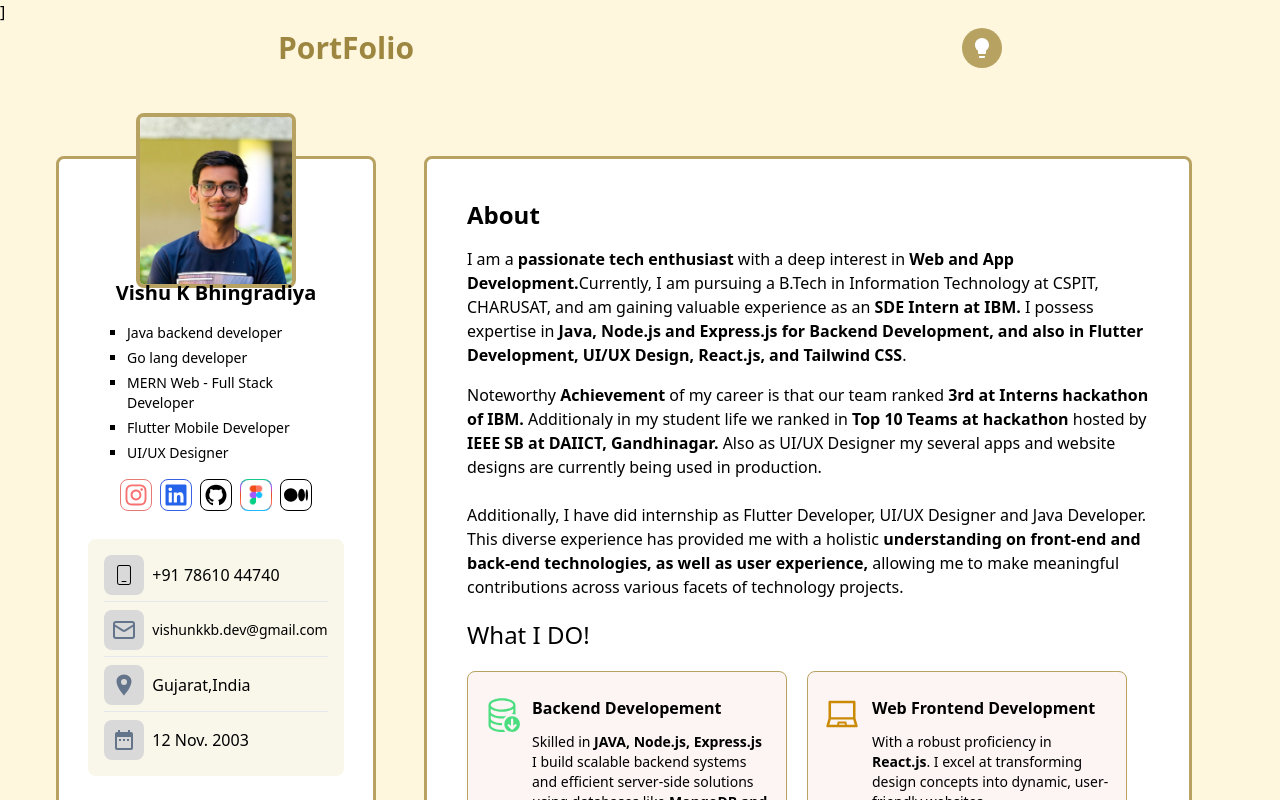
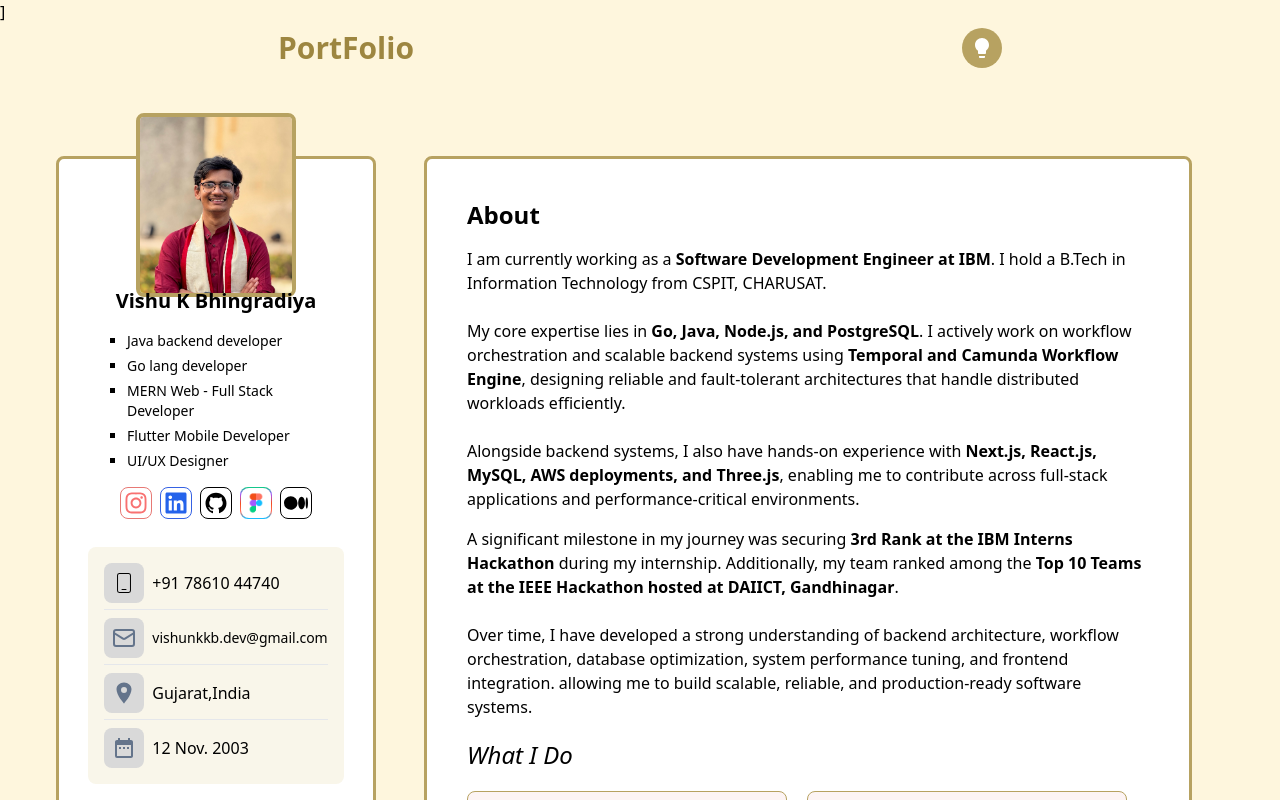
Before and after one commit to Vishuvishu/PortFolioWebsite-React, a React (Vite) app: page / in a window 1280 px wide. Built offline with nearby package versions, Linux system fonts and the light colour scheme.

Commit message:
enhanced

```diff
--- a/src/Components/About.jsx
+++ b/src/Components/About.jsx
@@ -4,95 +4,294 @@
 import { AiOutlineLaptop } from "react-icons/ai";
 import { BiLogoFlutter } from "react-icons/bi";
 
-
-import "../Components/Global.css"
+import "../Components/Global.css";
 
 const About = ({ bgcolor, darkmode }) => {
   return (
     <>
-      <div className=" ml-10 mr-10 mb-10">
-        <div className={`border-solid border-[3px] ${darkmode === "dark" ? "bg-black border-[#4B3D10]" : "bg-white border-[#B7A261]"
-          } p-10 rounded-lg`}>
-          <h1 className={`text-2xl font-bold ${bgcolor === "white" ? "text-black" : "text-white"}`} >About</h1>
-          <p className="my-4  "
-            style={{ color: `${bgcolor === "white" ? "#000000" : "#A6A6A6"}` }}
+      <div className="ml-10 mr-10 mb-10">
+        <div
+          className={`border-solid border-[3px] ${
+            darkmode === "dark"
+              ? "bg-black border-[#4B3D10]"
+              : "bg-white border-[#B7A261]"
+          } p-10 rounded-lg`}
+        >
+          <h1
+            className={`text-2xl font-bold ${
+              bgcolor === "white" ? "text-black" : "text-white"
+            }`}
           >
-            I am a <span className={`font-bold ${bgcolor === "white" ? "text-black" : "text-white"}`}> passionate tech enthusiast </span>with a deep interest in <span className={`font-bold ${bgcolor === "white" ? "text-black" : "text-white"}`}> Web and App Development.</span>
-            Currently, I am pursuing a B.Tech in Information Technology at CSPIT, CHARUSAT,
-            and am gaining valuable experience as an  <span className={`font-bold ${bgcolor === "white" ? "text-black" : "text-white"}`}>SDE Intern at IBM.</span> I possess expertise in <span className={`font-bold ${bgcolor === "white" ? "text-black" : "text-white"}`}> Java, Node.js and Express.js for Backend Development, and also in Flutter Development, UI/UX Design, React.js, and Tailwind CSS</span>.
-            <br />{" "}
+            About
+          </h1>
+
+          {/* Main Intro */}
+          <p
+            className="my-4"
+            style={{
+              color: `${bgcolor === "white" ? "#000000" : "#A6A6A6"}`,
+            }}
+          >
+            I am currently working as a{" "}
+            <span
+              className={`font-bold ${
+                bgcolor === "white" ? "text-black" : "text-white"
+              }`}
+            >
+              Software Development Engineer at IBM
+            </span>
+            .
+            I hold a B.Tech in Information Technology from CSPIT, CHARUSAT.
+            <br />
+            <br />
+            My core expertise lies in{" "}
+            <span
+              className={`font-bold ${
+                bgcolor === "white" ? "text-black" : "text-white"
+              }`}
+            >
+              Go, Java, Node.js, and PostgreSQL
+            </span>
+            . I actively work on workflow orchestration and scalable backend
+            systems using{" "}
+            <span
+              className={`font-bold ${
+                bgcolor === "white" ? "text-black" : "text-white"
+              }`}
+            >
+              Temporal and Camunda Workflow Engine
+            </span>
+            , designing reliable and fault-tolerant architectures that
+            handle distributed workloads efficiently.
+            <br />
+            <br />
+            Alongside backend systems, I also have hands-on experience with{" "}
+            <span
+              className={`font-bold ${
+                bgcolor === "white" ? "text-black" : "text-white"
+              }`}
+            >
+              Next.js, React.js, MySQL, AWS deployments, and Three.js
+            </span>
+            , enabling me to contribute across full-stack applications and
+            performance-critical environments.
           </p>
 
+          {/* Achievements */}
           <p
-            style={{ color: `${bgcolor === "white" ? "#000000" : "#A6A6A6"}` }}
+            style={{
+              color: `${bgcolor === "white" ? "#000000" : "#A6A6A6"}`,
+            }}
           >
-            Noteworthy <span className={`font-bold ${bgcolor === "white" ? "text-black" : "text-white"}`}> Achievement </span> of my career is that our team ranked <span className={`font-bold ${bgcolor === "white" ? "text-black" : "text-white"}`}> 3rd at Interns hackathon of IBM.</span> Additionaly in my student life we ranked in <span className={`font-bold ${bgcolor === "white" ? "text-black" : "text-white"}`}> Top 10 Teams at hackathon </span> hosted by <span className={`font-bold ${bgcolor === "white" ? "text-black" : "text-white"}`}> IEEE SB at DAIICT, Gandhinagar. </span>Also as UI/UX Designer my several apps and website designs are currently being used in production.
-            <br /><br />{" "}
-            Additionally, I have did internship as Flutter Developer, UI/UX Designer and Java Developer.
-            <br />This diverse experience has provided me with a holistic <span className={`font-bold ${bgcolor === "white" ? "text-black" : "text-white"}`}>understanding on front-end and back-end technologies, as well as user experience,</span> allowing me to make meaningful contributions across various facets of technology projects.
+            A significant milestone in my journey was securing{" "}
+            <span
+              className={`font-bold ${
+                bgcolor === "white" ? "text-black" : "text-white"
+              }`}
+            >
+              3rd Rank at the IBM Interns Hackathon
+            </span>{" "}
+            during my internship. Additionally, my team ranked among the{" "}
+            <span
+              className={`font-bold ${
+                bgcolor === "white" ? "text-black" : "text-white"
+              }`}
+            >
+              Top 10 Teams at the IEEE Hackathon hosted at DAIICT,
+              Gandhinagar
+            </span>
+            .
+            <br />
+            <br />
+            Over time, I have developed a strong understanding of backend
+            architecture, workflow orchestration, database optimization,
+            system performance tuning, and frontend integration. allowing
+            me to build scalable, reliable, and production-ready software
+            systems.
           </p>
-          <h1 className="text-2xl my-5 font-italic"
-            style={{ color: `${bgcolor === "white" ? "#000000" : "white"}` }}
-          >What I DO!</h1>
 
-          <div className="flex gap-5 flex-wrap ">
+          <h1
+            className="text-2xl my-5 italic"
+            style={{
+              color: `${bgcolor === "white" ? "#000000" : "white"}`,
+            }}
+          >
+            What I Do
+          </h1>
 
-            <div className="  w-80 flex gap-3 p-4 rounded-lg" style={{ background: `${bgcolor === "white" ? "#FDF4F4" : "#60594B"}`, border: `${bgcolor === "white" ? "1px solid #B7A261" : "1px solid #60594B"}` }}>
+          <div className="flex gap-5 flex-wrap">
+            {/* Backend */}
+            <div
+              className="w-80 flex gap-3 p-4 rounded-lg"
+              style={{
+                background: `${
+                  bgcolor === "white" ? "#FDF4F4" : "#60594B"
+                }`,
+                border: `${
+                  bgcolor === "white"
+                    ? "1px solid #B7A261"
+                    : "1px solid #60594B"
+                }`,
+              }}
+            >
               <div>
                 <BsDatabaseDown className="text-4xl my-2 text-green-400" />
               </div>
               <div className="flex flex-col gap-1">
-                <h1 className={`font-bold my-2 ${bgcolor === "white" ? "text-black" : "text-white"}`}>Backend Developement</h1>
-                <p className="text-sm"
-                  style={{ color: `${bgcolor === "white" ? "#000000" : "#A6A6A6"}` }}
+                <h1
+                  className={`font-bold my-2 ${
+                    bgcolor === "white" ? "text-black" : "text-white"
+                  }`}
                 >
-                  Skilled in <span className="font-bold">JAVA, Node.js, Express.js </span> I build scalable backend systems and efficient server-side solutions using databases like  <span className="font-bold">MongoDB and MySQL</span> for dynamic applications.                </p>
+                  Backend Development
+                </h1>
+                <p
+                  className="text-sm"
+                  style={{
+                    color: `${
+                      bgcolor === "white" ? "#000000" : "#A6A6A6"
+                    }`,
+                  }}
+                >
+                  Designing scalable backend services using{" "}
+                  <span className="font-bold">
+                    Go, Java, Node.js, and PostgreSQL
+                  </span>
+                  . Experienced in workflow orchestration with{" "}
+                  <span className="font-bold">
+                    Temporal and Camunda
+                  </span>
+                  , building fault-tolerant and high-performance systems.
+                </p>
               </div>
             </div>
 
-            <div className="  w-80 flex gap-3 p-4 rounded-lg" style={{ background: `${bgcolor === "white" ? "#FDF4F4" : "#60594B"}`, border: `${bgcolor === "white" ? "1px solid #B7A261" : "1px solid #60594B"}` }}>
+            {/* Frontend */}
+            <div
+              className="w-80 flex gap-3 p-4 rounded-lg"
+              style={{
+                background: `${
+                  bgcolor === "white" ? "#FDF4F4" : "#60594B"
+                }`,
+                border: `${
+                  bgcolor === "white"
+                    ? "1px solid #B7A261"
+                    : "1px solid #60594B"
+                }`,
+              }}
+            >
               <div>
                 <AiOutlineLaptop className="text-4xl my-2 text-yellow-600" />
               </div>
               <div className="flex flex-col gap-1">
-                <h1 className={`font-bold my-2 ${bgcolor === "white" ? "text-black" : "text-white"}`}>Web Frontend Development</h1>
-                <p className="text-sm"
-                  style={{ color: `${bgcolor === "white" ? "#000000" : "#A6A6A6"}` }}
+                <h1
+                  className={`font-bold my-2 ${
+                    bgcolor === "white" ? "text-black" : "text-white"
+                  }`}
                 >
-                  With a robust proficiency in <span className="font-bold">React.js</span>. I excel at transforming design concepts into dynamic, user-friendly websites.
+                  Modern Web Development
+                </h1>
+                <p
+                  className="text-sm"
+                  style={{
+                    color: `${
+                      bgcolor === "white" ? "#000000" : "#A6A6A6"
+                    }`,
+                  }}
+                >
+                  Building responsive and dynamic web applications using{" "}
+                  <span className="font-bold">
+                    React.js, Next.js, Tailwind CSS, and Three.js
+                  </span>
+                  , with deployment experience on AWS.
                 </p>
               </div>
             </div>
 
-            <div className="  w-80 flex gap-3 p-4 rounded-lg" style={{ background: `${bgcolor === "white" ? "#FDF4F4" : "#60594B"}`, border: `${bgcolor === "white" ? "1px solid #B7A261" : "1px solid #60594B"}` }}>
+            {/* UI/UX */}
+            <div
+              className="w-80 flex gap-3 p-4 rounded-lg"
+              style={{
+                background: `${
+                  bgcolor === "white" ? "#FDF4F4" : "#60594B"
+                }`,
+                border: `${
+                  bgcolor === "white"
+                    ? "1px solid #B7A261"
+                    : "1px solid #60594B"
+                }`,
+              }}
+            >
               <div>
                 <LiaSwatchbookSolid className="text-4xl my-2 text-purple-600" />
               </div>
               <div className="flex flex-col gap-1">
-                <h1 className={`font-bold my-2 ${bgcolor === "white" ? "text-black" : "text-white"}`}>UI/UX Designing</h1>
-                <p className="text-sm"
-                  style={{ color: `${bgcolor === "white" ? "#000000" : "#A6A6A6"}` }}
+                <h1
+                  className={`font-bold my-2 ${
+                    bgcolor === "white" ? "text-black" : "text-white"
+                  }`}
                 >
-                  With strong expertise in UI/UX design, I excel at creating <span className="font-bold">intuitive and visually engaging user experiences,</span> translating user needs into seamless, impactful Designs.                </p>
+                  UI/UX Designing
+                </h1>
+                <p
+                  className="text-sm"
+                  style={{
+                    color: `${
+                      bgcolor === "white" ? "#000000" : "#A6A6A6"
+                    }`,
+                  }}
+                >
+                  Creating intuitive, visually engaging user experiences by
+                  translating complex requirements into clean and impactful
+                  interface designs.
+                </p>
               </div>
             </div>
 
-            <div className="  w-80 flex gap-3 p-4 rounded-lg" style={{ background: `${bgcolor === "white" ? "#FDF4F4" : "#60594B"}`, border: `${bgcolor === "white" ? "1px solid #B7A261" : "1px solid #60594B"}` }}>
+            {/* Flutter */}
+            <div
+              className="w-80 flex gap-3 p-4 rounded-lg"
+              style={{
+                background: `${
+                  bgcolor === "white" ? "#FDF4F4" : "#60594B"
+                }`,
+                border: `${
+                  bgcolor === "white"
+                    ? "1px solid #B7A261"
+                    : "1px solid #60594B"
+                }`,
+              }}
+            >
               <div>
                 <BiLogoFlutter className="text-4xl my-2 text-blue-500" />
               </div>
               <div className="flex flex-col gap-1">
-                <h1 className={`font-bold my-2 ${bgcolor === "white" ? "text-black" : "text-white"}`}>Flutter App Development</h1>
-                <p className="text-sm"
-                  style={{ color: `${bgcolor === "white" ? "#000000" : "#A6A6A6"}` }}
+                <h1
+                  className={`font-bold my-2 ${
+                    bgcolor === "white" ? "text-black" : "text-white"
+                  }`}
                 >
-                  Proficient in <span className="font-bold">Flutter and Firebase,</span> I build cross-platform, high-performance mobile apps with real-time data and seamless backend integration.                             </p>
+                  Flutter App Development
+                </h1>
+                <p
+                  className="text-sm"
+                  style={{
+                    color: `${
+                      bgcolor === "white" ? "#000000" : "#A6A6A6"
+                    }`,
+                  }}
+                >
+                  Developing cross-platform mobile applications using{" "}
+                  <span className="font-bold">
+                    Flutter and Firebase
+                  </span>
+                  , focusing on performance, real-time data, and seamless
+                  backend integration.
+                </p>
               </div>
             </div>
           </div>
         </div>
-
-
       </div>
     </>
   );
--- a/src/Components/Experiance.jsx
+++ b/src/Components/Experiance.jsx
@@ -27,6 +27,9 @@
   ibm1: [
     "Developed import/export capabilities within the DSL, allowing exported models to be re-imported by other tenants",
     "Optimized performance for orchestration engine",
+    "Implemented temporal with the hybrid DSL based approach to enable dynamic workflow execution",
+    "Designed and implemented dynamic + hybrid workflow execution using Temporal and custom DSL",
+    "developed temporal engine and worker as microservices using Java and Go, with REST and gRPC APIs for workflow management",
   ],
   ibm2: [
     "Evaluated Temporal as alternate workflow orchestration engine",
@@ -138,8 +141,12 @@
         </div>
 
         {/* Experience Section */}
-        <h1 className={`text-2xl font-bold mb-6 ${textColor}`}>Experience</h1>
-        <div className="flex flex-col gap-5">
+<h1 className={`text-2xl font-bold mb-6 ${textColor}`}>
+  Experience
+  <span className="block text-sm font-normal mt-1 opacity-70">
+    Click on the role to see my contribution
+  </span>
+</h1>        <div className="flex flex-col gap-5">
           {renderCompany("ibm1", ibmLogo, "IBM ( Pune )", "Software Developer Engineer", `July 2025 - Present (${ibmDuration})`)}
           {renderCompany("ibm2", ibmLogo, "IBM ( Pune )", "Software Developer Engineer Intern", `Jan 2025 - July 2025`)}
           {renderCompany("ibm3", ibmLogo, "IBM ( Ahmedabad )", "Software Developer Engineer Intern", `July 2024 - Jan 2025`)}
--- a/src/Components/Profile.jsx
+++ b/src/Components/Profile.jsx
@@ -152,7 +152,7 @@
             <img src={profilephotoimg} className={`w-screen rounded-lg w-40 h-50 object-cover border-solid border-4 ${darkmode === "dark" ? "bg-black border-[#4B3D10]" : "bg-white border-[#B7A261]" }`} />
           </div>
           <h1
-            className={`text-xl font-bold relative lg:top-20 sm:top-24 ${bgcolor === "white" ? "text-black" : "text-[#CCC0C0]"
+            className={`text-xl font-bold relative lg:top-20 mt-2 sm:top-24 ${bgcolor === "white" ? "text-black" : "text-[#CCC0C0]"
               }`}
           >
             Vishu K Bhingradiya
```
Also changed, not shown: src/Components/SocialLinks/ProfilePhoto.jpg, 1 other file (tests, documents, lock files or other folders).
